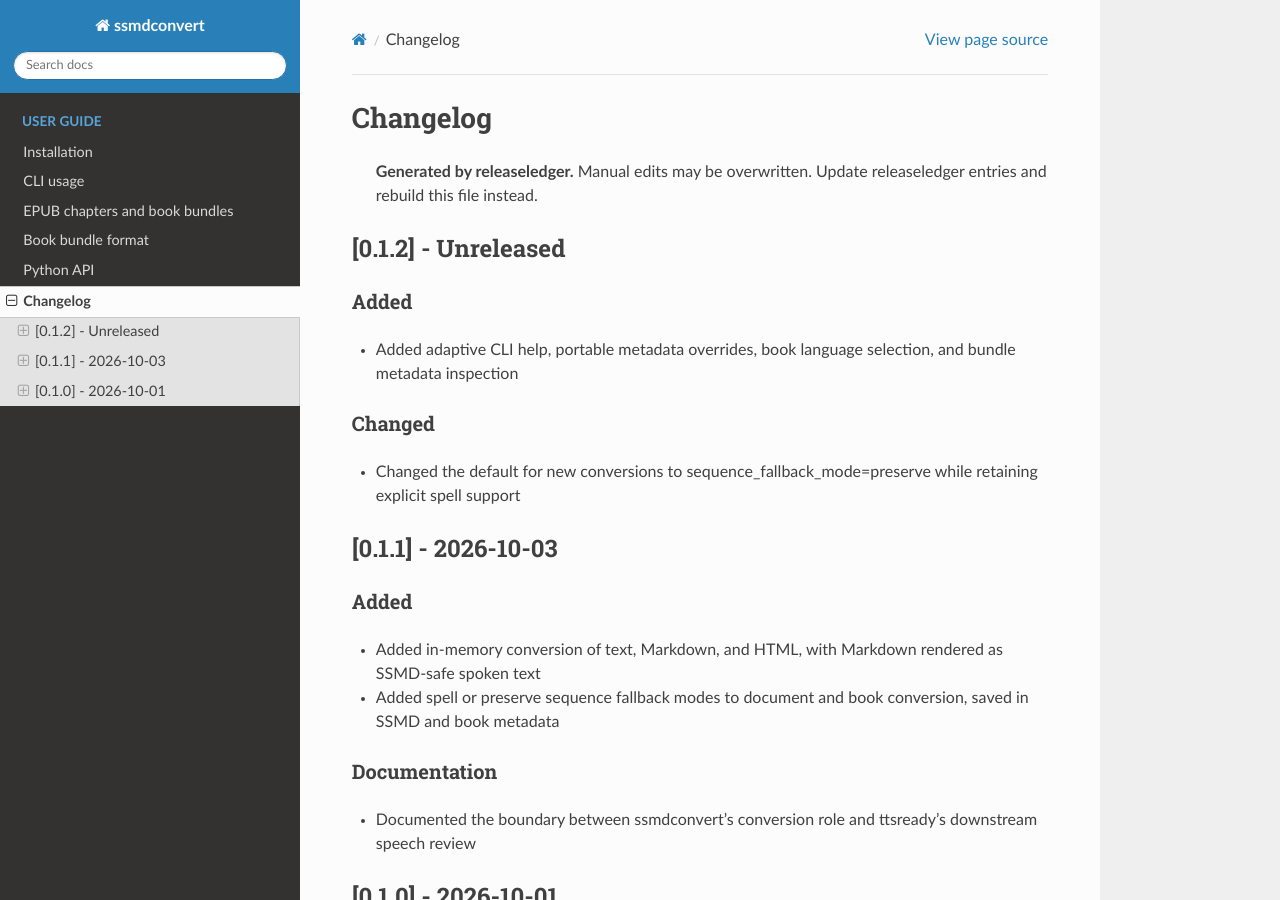
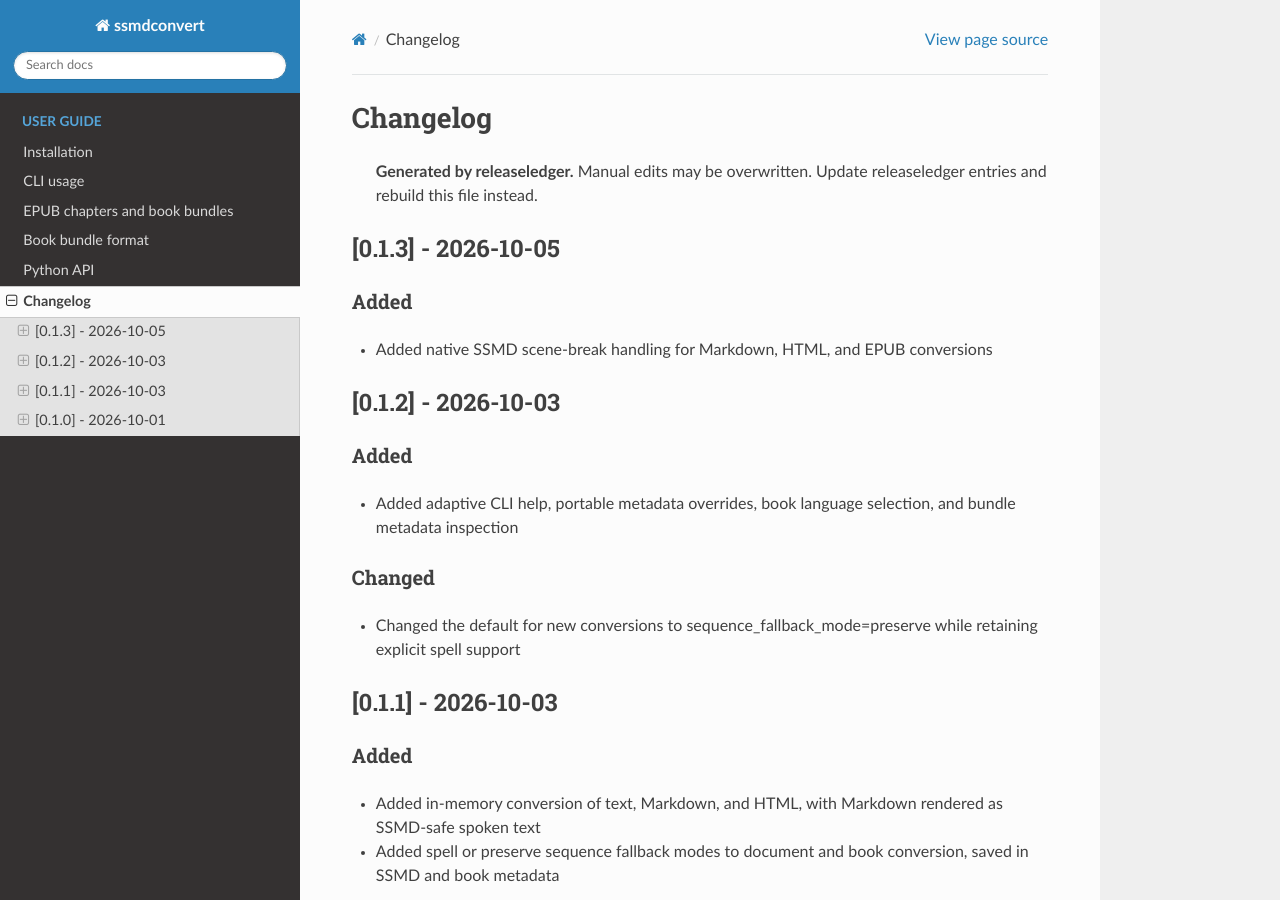
Before and after one commit to buchwandler/ssmdconvert, a Sphinx documentation site: the page built from docs/changelog.md, in a window 1280 px wide and 900 px high. Built offline with Sphinx 7.4.7 and the Read the Docs theme 3.1.0, drawn with Linux system fonts in a browser that asks for light colours.

Commit message:
doc: changelog

```diff
--- a/docs/changelog.md
+++ b/docs/changelog.md
@@ -2,7 +2,15 @@
 
 > **Generated by releaseledger.** Manual edits may be overwritten. Update releaseledger entries and rebuild this file instead.
 
-## [0.1.2] - Unreleased
+## [0.1.3] - 2026-10-05
+
+### Added
+
+- Added native SSMD scene-break handling for Markdown, HTML, and EPUB conversions
+
+<!-- generated by releaseledger -->
+
+## [0.1.2] - 2026-10-03
 
 ### Added
 
```
Also changed, not shown: .ledger/releaseledger/data/ledgers/main/releases/0.1.2/release.md, .ledger/releaseledger/data/ledgers/main/releases/0.1.3/entries/entry-0001.md (added), .ledger/releaseledger/data/ledgers/main/releases/0.1.3/release.md (added), 8 other files.
